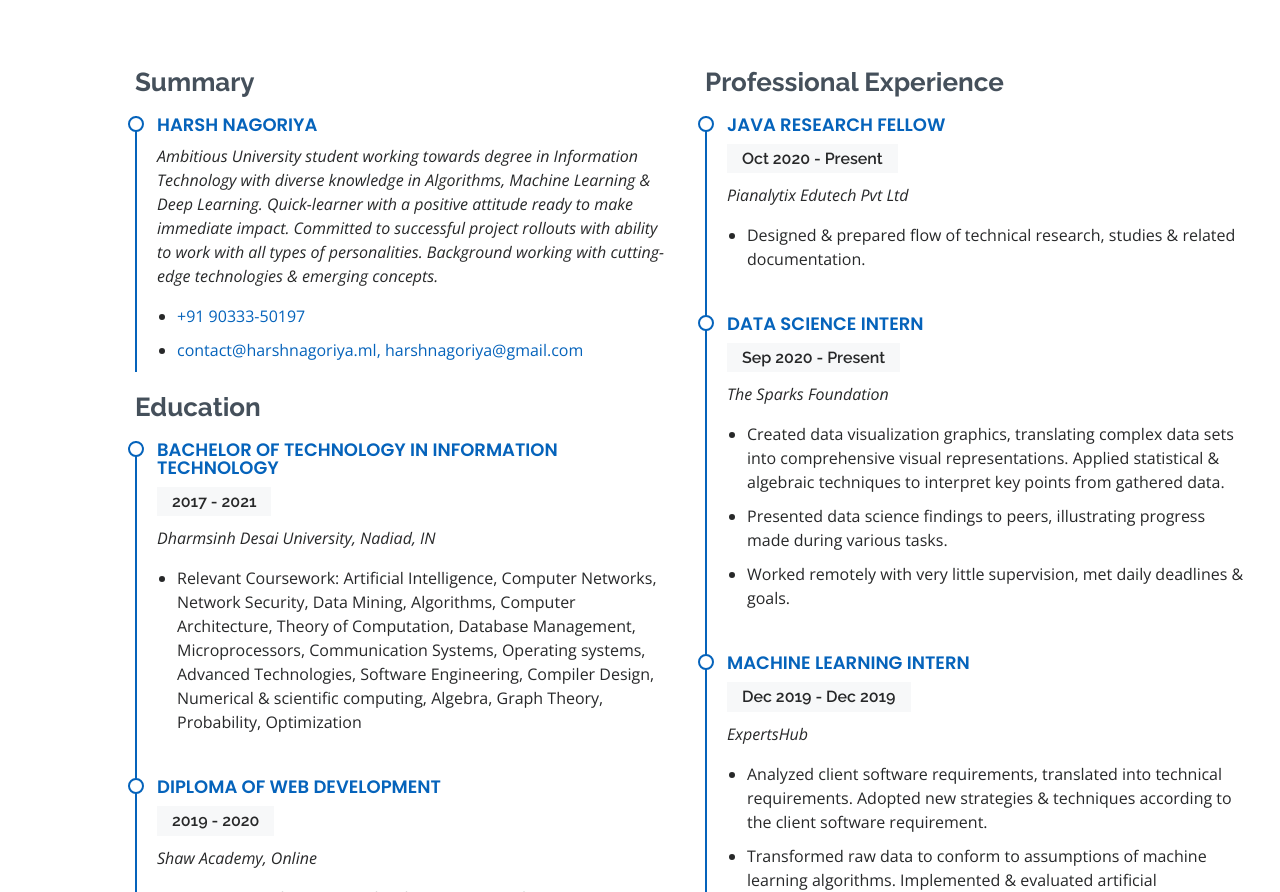
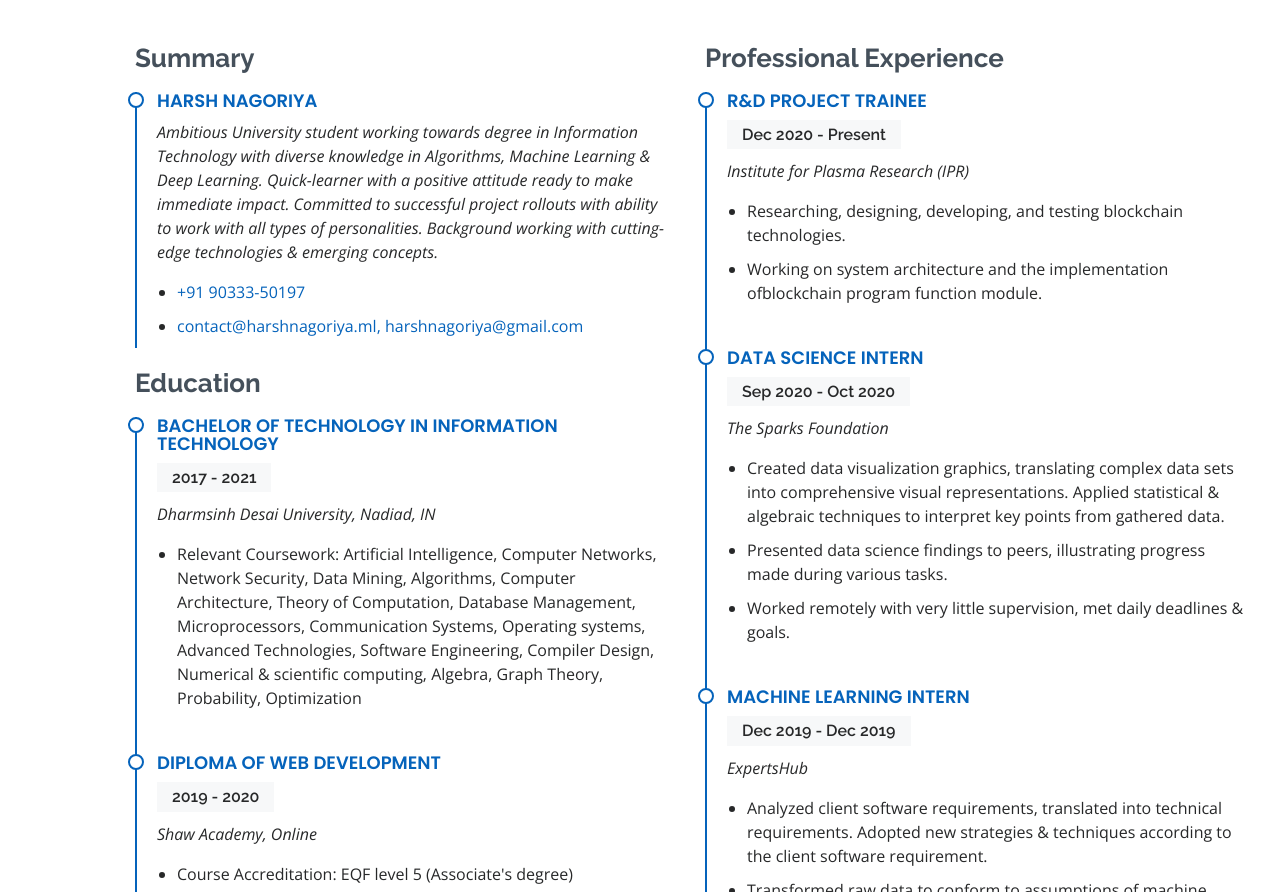
Before and after one commit to harshnagoriya/harshnagoriya.github.io, a plain HTML site: page index.html in a window 1280 px wide. Shown: the part 2544-3436 px from the top of the page. Drawn offline with nearby package versions, Linux system fonts and the light colour scheme.

Commit message:
Update index.html

```diff
--- a/index.html
+++ b/index.html
@@ -23,7 +23,7 @@
 
   <link href="assets/css/style.css" rel="stylesheet">
 
-</head>f
+</head>
 
 <body>
 
@@ -251,16 +251,17 @@
           <div class="col-lg-6">
             <h3 class="resume-title">Professional Experience</h3>
 		  <div class="resume-item">
-              <h4>Java Research Fellow</h4>
-              <h5>Oct 2020 - Present</h5>
-              <p><em>Pianalytix Edutech Pvt Ltd </em></p>
+              <h4>R&D Project Trainee</h4>
+              <h5>Dec 2020 - Present</h5>
+              <p><em>Institute for Plasma Research (IPR)</em></p>
               <ul>
-                <li>Designed &amp; prepared flow of technical research, studies &amp; related documentation.</li>
+                <li>Researching, designing, developing, and testing blockchain technologies.</li>
+		<li>Working on system architecture and the implementation ofblockchain program function module.</li>
               </ul>
             </div>
             <div class="resume-item">
               <h4>Data Science Intern</h4>
-              <h5>Sep 2020 - Present</h5>
+              <h5>Sep 2020 - Oct 2020</h5>
               <p><em>The Sparks Foundation </em></p>
               <ul>
                 <li>Created data visualization graphics, translating complex data sets into comprehensive visual representations. Applied statistical &amp; algebraic techniques to interpret key points from gathered data.</li>
```
